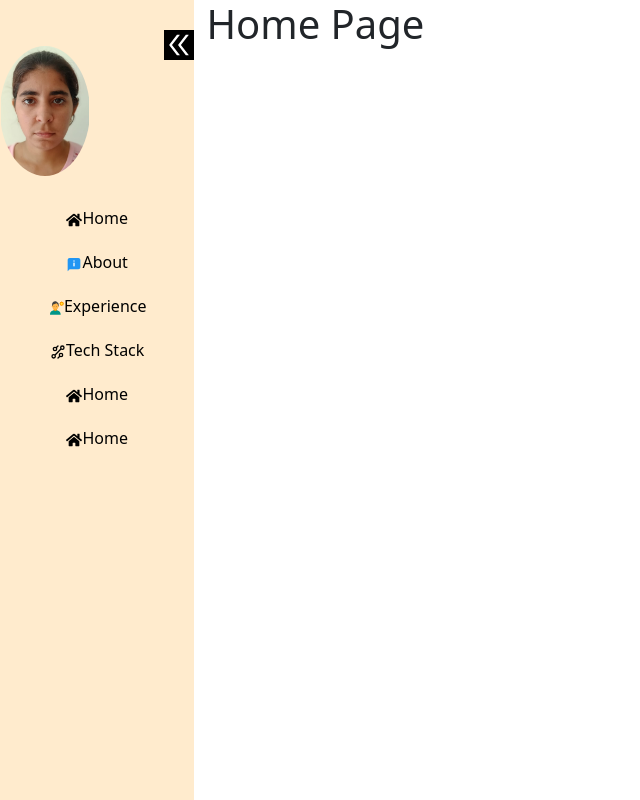
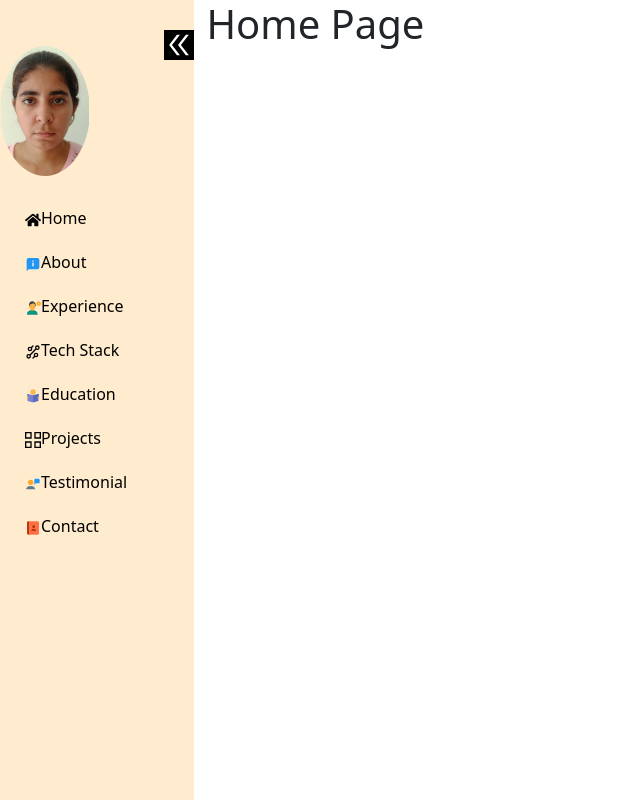
Before and after one commit to Yamini2001/Mern-Portfolio-App, a React (Create React App) app in the folder portfolio/: page / in a window 1280 px wide. Shown: the whole page, without its empty margins (0-640 px from the left). Built offline with nearby package versions, Linux system fonts and the light colour scheme.

Commit message:
firstcommit

```diff
--- a/portfolio/src/Components/Menus/Menu.css
+++ b/portfolio/src/Components/Menus/Menu.css
@@ -13,12 +13,13 @@
 .navbar-profile-pic img {
     max-width: 100%; /* Ensure the image does not exceed the container's width */
     max-height: 100%; /* Ensure the image does not exceed the container's height */
-    margin: -10px;
+    margin: 10px;
 }
 .nav-item{
     color: black;
     margin-top: 30px;
-    text-align: center;
+    /* text-align: center; */
+    margin-left: 25px;
 }
 .nav-link{
     margin-top: 20px;
--- a/portfolio/src/Components/Menus/Menu.js
+++ b/portfolio/src/Components/Menus/Menu.js
@@ -2,8 +2,8 @@ import React from 'react';
 import './Menu.css';
 import YaminiImage from '../Menus/images/Yamini.jpeg';
 import { FaHome} from "react-icons/fa";
-import { FcAbout,FcPortraitMode} from "react-icons/fc";
-import { GrTechnology } from "react-icons/gr";
+import { FcAbout,FcPortraitMode,FcReading,FcContacts,FcVoicePresentation} from "react-icons/fc";
+import { GrTechnology,GrProjects } from "react-icons/gr";
 
 const Menu = ({toggle}) => {
   return (
@@ -31,12 +31,20 @@ const Menu = ({toggle}) => {
              Tech Stack
               </div>
               <div className="nav-link">
-              <FaHome/>
-              Home
+              <FcReading/>
+              Education
               </div>
               <div className="nav-link">
-              <FaHome/>
-              Home
+              <GrProjects />
+              Projects
+              </div>
+              <div className="nav-link">
+              <FcVoicePresentation />
+              Testimonial
+              </div>
+              <div className="nav-link">
+              <FcContacts />
+              Contact
               </div>
             </div>
           </div>
```
